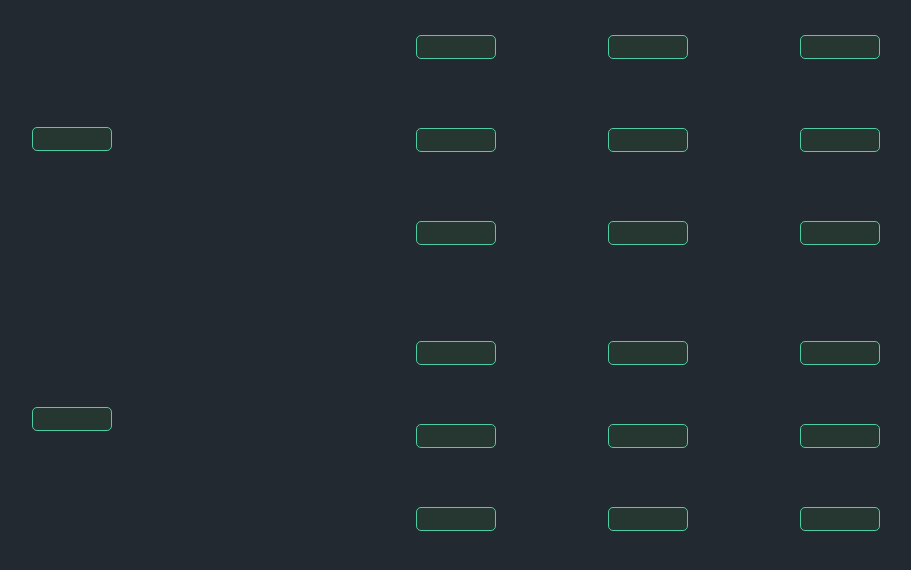
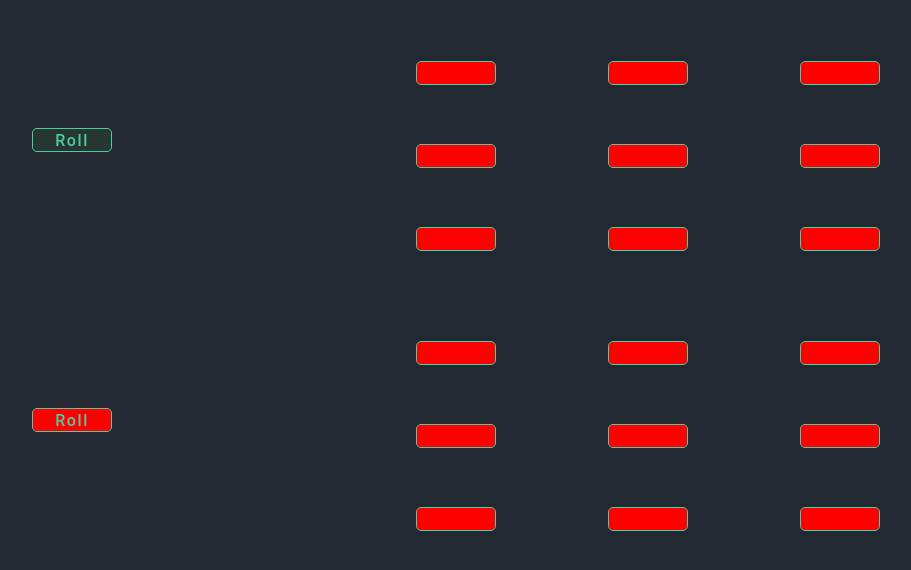
Before and after one commit to ALostCAWs/knucklebones, a Vue app: page / in a window 1280 px wide. Shown: the top 570 px of the page, without its empty margins (216-1127 px from the left). Built offline with nearby package versions, Linux system fonts and the light colour scheme.

Commit message:
Adds turn-taking functionality

```diff
--- a/src/App.vue
+++ b/src/App.vue
@@ -3,17 +3,27 @@
     <div class="page-wrapper">
       <h1 class="hiddenHeading">Knucklebones</h1>
       <div class="game-container">
-        <div class="throw-container">
-          <button></button>
+        <div class="player1 throw-container">
+          <button
+          :disabled="!player1Turn"
+            @click="rollDice"
+          >Roll</button>
         </div>
-        <div class="dice-container">
-          <button v-for="index in 9"></button>
+        <div class="player1 dice-container">
+          <button v-for="index in 9"
+            @click="setRollOnBoard"
+          ></button>
         </div>
-        <div class="throw-container">
-          <button></button>
+        <div class="player2 throw-container">
+          <button
+          :disabled="player1Turn"
+            @click="rollDice"
+          >Roll</button>
         </div>
-        <div class="dice-container">
-          <button v-for="index in 9"></button>
+        <div class="player2 dice-container">
+          <button v-for="index in 9"
+            @click="setRollOnBoard"
+          ></button>
         </div>
       </div>
     </div>
@@ -23,9 +33,49 @@
 <script>
 export default {
   name: 'App',
+  methods: {
+    toggleTurn: function () {
+      this.player1Turn = !this.player1Turn;
+      this.setActivePlayerBoard();
+    },
+    setActivePlayerBoard: function () {
+      const player = this.player1Turn ? `1` : `2`;
+      this.currentButton = document.querySelector(`.player${player}.throw-container > button`);
+      this.currentSection = document.querySelector(`.player${player}.dice-container`);
+      document.querySelectorAll(`.dice-container`).forEach((container) => {
+        container.inert = true;
+      });
+    },
+    rollDice: function () {
+      const roll = Math.floor(Math.random() * (7 - 1) + 1);
+      this.currentRoll = roll;
+      this.currentButton.innerHTML = this.currentRoll;
+      this.rolled = true;
+    },
+    setRollOnBoard: function (e) {
+      const dice = e.target;
+      dice.innerHTML = this.currentRoll;
+      this.rolled = false;
+      this.toggleTurn();
+    }
+  },
   data() {
     return {
+      player1Turn: true,
+      rolled: false,
+      currentRoll: null,
+      currentButton: null,
+      currentSection: null
     };
+  },
+  mounted() {
+    this.setActivePlayerBoard();
+  },
+  watch: {
+    rolled: function () {
+      this.currentButton.disabled = true;
+      this.currentSection.inert = !this.rolled;
+    }
   }
 }
 </script>
@@ -48,28 +98,23 @@ h2:not(aside h2) {
 }
 
 button {
-  background-color: var(--accent-color-faded);
-}
-
-button:not(aside button) {
   width: 5em;
   height: 1.5em;
   border: thin solid var(--accent-color);
   border-radius: 5px;
 
+  background-color: var(--accent-color-faded);
   color: var(--accent-color);
 }
 
-button:hover {
+button:hover:not(:disabled) {
+  border: thin solid var(--light-color);
   background-color: var(--accent-color);
 }
 
-button:not(aside button):hover {
-  border: thin solid var(--light-color);
-}
-
-button:hover {
-  color: var(--accent-color-faded);
+.dice-container[inert] button,
+button:disabled {
+  background-color: red;
 }
 
 .game-container {
@@ -86,7 +131,7 @@ button:hover {
   grid-template-columns: repeat(3, 1fr);
 }
 
-.game-container > .dice-container:not(:nth-child(2)) {
+.game-container > .dice-container {
   margin-top: 2em;
 }
 
```
